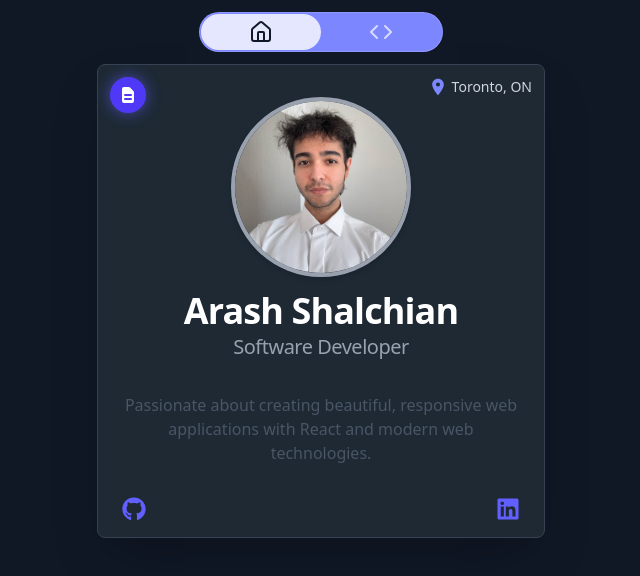
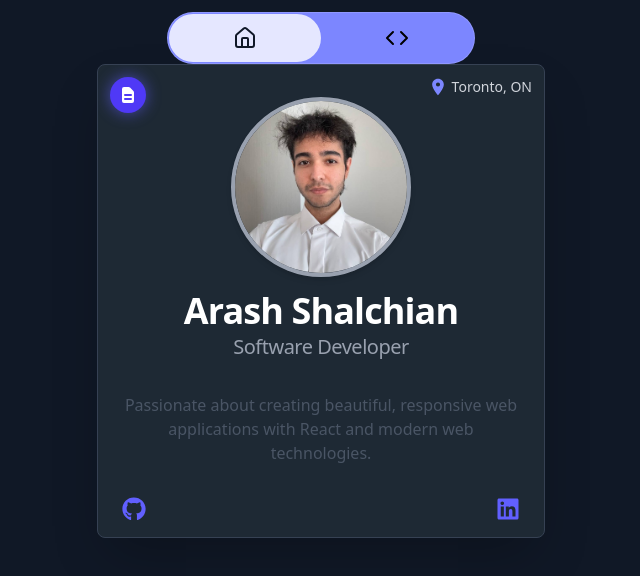
Before and after one commit to A-Shalchian/portfolio-new, a React (Vite) app: page / in a window 1280 px wide. Shown: the top 576 px of the page, without its empty margins (319-959 px from the left). Built offline with nearby package versions, Linux system fonts and the light colour scheme.

Commit message:
Update App.css to enhance navigation styles and add tooltip and indicator elements

```diff
--- a/src/App.css
+++ b/src/App.css
@@ -2,7 +2,12 @@
 
 @layer base {
   .nav-item {
-    @apply px-12 py-1.5 rounded-full text-white/70 text-sm font-semibold hover:bg-white/10
-     hover:text-white transition-all duration-1000 ease-in-out;
+    @apply flex items-center justify-center px-6 py-2 md:px-10 md:py-2.5 lg:px-16 lg:py-3 rounded-full transition-all duration-300;
+  }
+  .tool-tip {
+    @apply absolute whitespace-nowrap text-xs font-medium top-full left-1/2 -translate-x-1/2 mt-1.5 px-2 py-1 bg-gray-800 text-white rounded opacity-0 group-hover:opacity-100 transition-opacity duration-200;
+  }
+  .nav-indicator {
+    @apply absolute bottom-0.5 md:bottom-1 lg:bottom-1.5 left-7 w-3 h-1 md:w-4 md:left-10.5 lg:w-5 lg:left-16 bg-white rounded-full;
   }
 }
```
